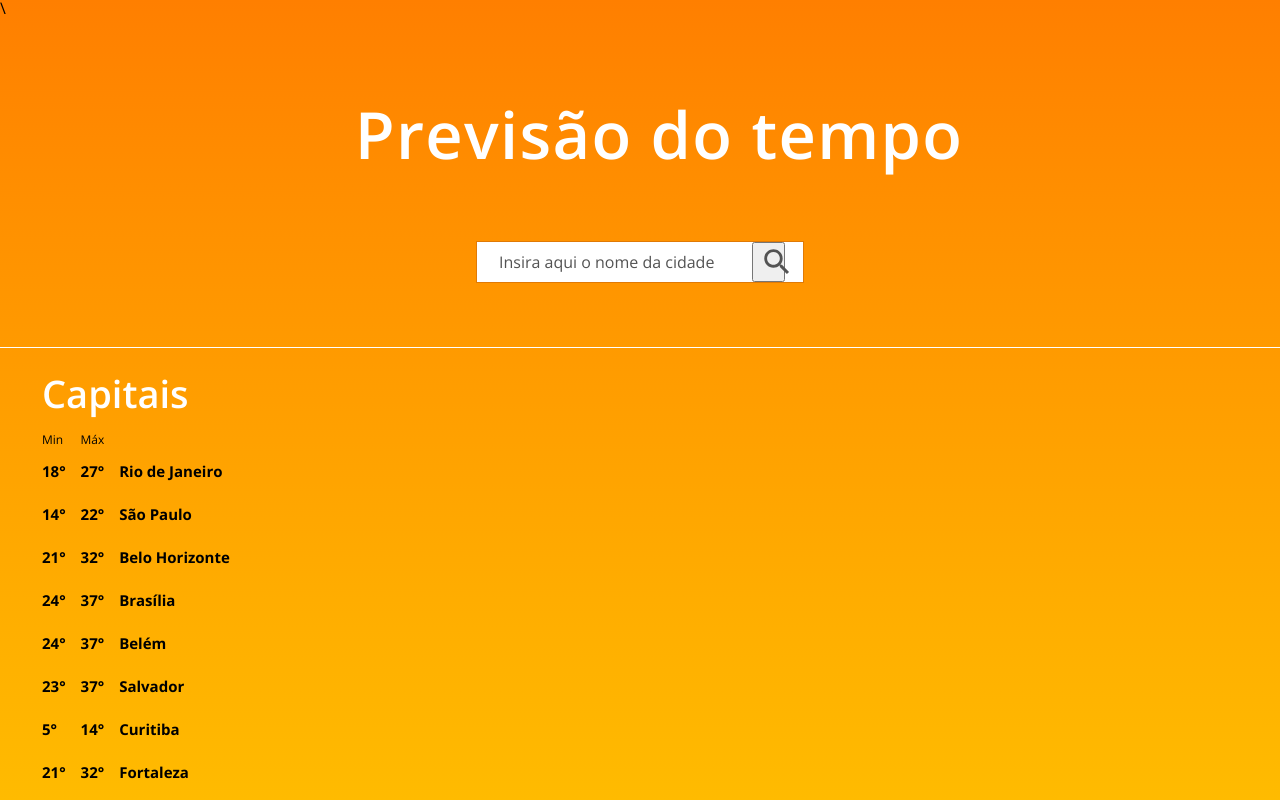
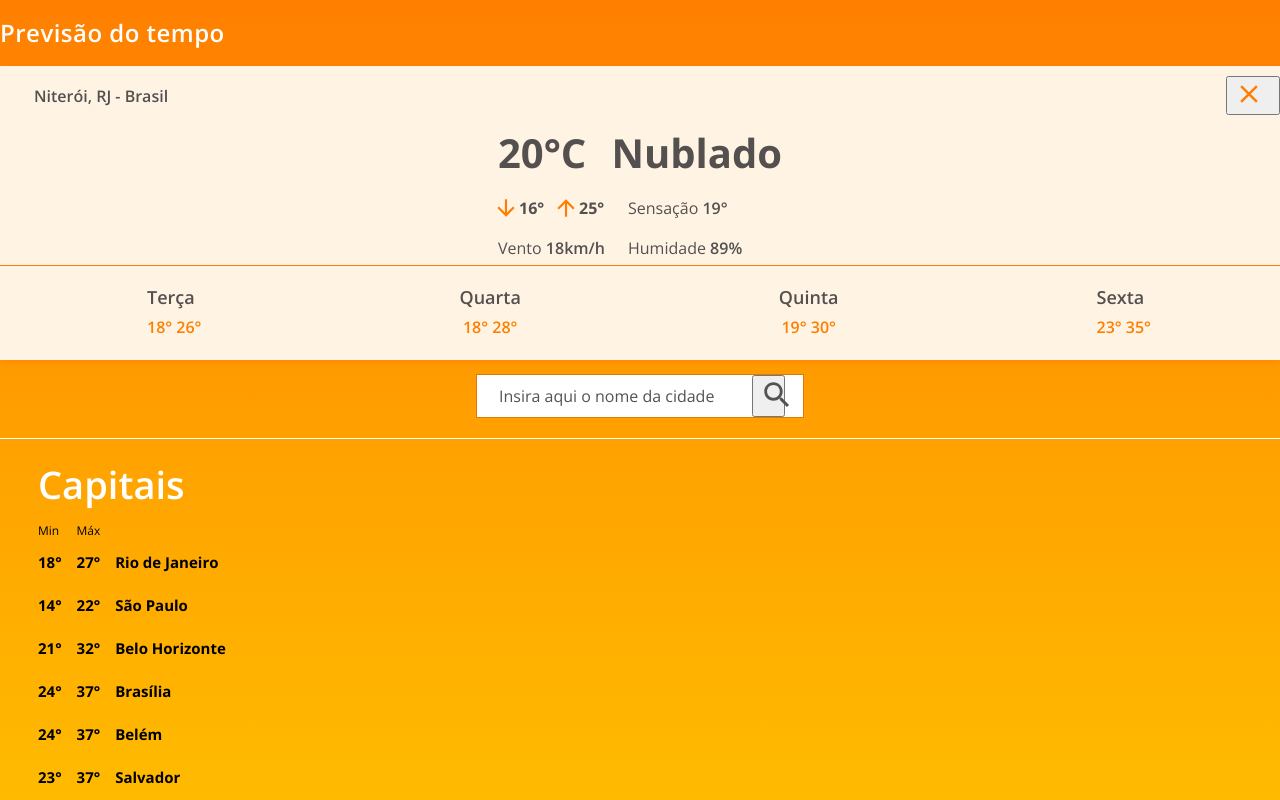
Before and after one commit to diazevedo/1STi-desafio-frontend, a React (Create React App) app: page / in a window 1280 px wide. Shown: the top 800 px of the page. Built offline with nearby package versions, Linux system fonts and the light colour scheme.

Commit message:
Almost done, needs to develop clicks and APIS calls

```diff
--- a/public/index.html
+++ b/public/index.html
@@ -5,8 +5,8 @@
     <link rel="shortcut icon" href="%PUBLIC_URL%/favicon.ico" />
     <meta name="viewport" content="width=device-width, initial-scale=1" />
     <meta name="theme-color" content="#000000" />
-    <link rel="manifest" href="%PUBLIC_URL%/manifest.json" />\
-    <link href="https://fonts.googleapis.com/css?family=Open+Sans:300,600,700&display=swap" rel="stylesheet">
+    <link rel="manifest" href="%PUBLIC_URL%/manifest.json" />
+    <link href="https://fonts.googleapis.com/css?family=Open+Sans:300,400,600,700&display=swap" rel="stylesheet">
     <title>React App</title>
   </head>
   <body>
--- a/src/components/FormSearchCitySti/styles.css
+++ b/src/components/FormSearchCitySti/styles.css
@@ -1,5 +1,5 @@
 .form-city-sti {
-  height: 42px;
+  height: 44px;
 }
 
 .form-city-sti .container-input {
--- a/src/components/SectionCitieSti/index.js
+++ b/src/components/SectionCitieSti/index.js
@@ -59,8 +59,8 @@ const cities = [
   }
 ]
 
-const SectionCitieSti = () => (
-  <section className="section-cities-sti">
+const SectionCitieSti = (city) => (
+  <section className={`section-cities-sti ${city.city}`}>
     <SubtitleSti />
     <TableCitiesSti cities={cities} />
   </section>
--- a/src/components/SectionCitieSti/styles.css
+++ b/src/components/SectionCitieSti/styles.css
@@ -1,12 +1,14 @@
 .section-cities-sti {
   width: 100%;
-  /* height: 550px; */
-  /* background-color: green; */
   border-top: var(--color-first) 1px solid;
   margin-top: 64px;
-  padding-left: 42px;
+  padding-left: 38px;
   padding-top: 26px;
   box-sizing: border-box;
+}
+
+.-smaller {
+  margin-top: 20px;
 }
 /*
 .section-cities-sti .container {
--- /dev/null
+++ b/src/components/SectionCityWeather/index.js
@@ -0,0 +1,77 @@
+import React from "react"
+import { MdClear, MdArrowDownward, MdArrowUpward } from 'react-icons/md'
+
+import "./styles.css"
+
+const SectionCityWeather = () => (
+  <article className="article-weather-sti">
+
+    <header>
+      <h3 className="text-h3">
+        Niterói, RJ - Brasil
+      </h3>
+      <button className="button-close-sti"><MdClear size={30}/></button>
+    </header>
+
+    <section className="current-weather-sti">
+
+      <p className="today-weather-sti">
+        20°C
+      </p>
+      <p className="today-weather-sti">
+        Nublado
+      </p>
+
+      <article className="article-today-sti flex">
+
+        <div className="div-first-line flex">
+
+          <div className="flex">
+
+            <div className="icon-degree-sti flex">
+              <MdArrowDownward size={26}/>
+              <p className="paragraph-degree-sti">16°</p>
+            </div>
+
+            <div className="icon-degree-sti flex m-right">
+              <MdArrowUpward size={26}/>
+              <p className="paragraph-degree-sti">25°</p>
+            </div>
+
+          </div>
+
+          <p className="extra-info-sti">Sensação <span>19°</span></p>
+
+        </div>
+
+        <p className="extra-info-sti wider-div">Vento <span>18km/h</span></p>
+        <p className="extra-info-sti">Humidade <span>89%</span></p>
+
+      </article>
+
+    </section>
+
+    <aside className="next-days flex">
+      <div className="next-day first">
+        <h3 className="">Terça</h3>
+        <p>18° 26°</p>
+      </div>
+      <div className="next-day">
+        <h3>Quarta</h3>
+        <p>18° 28°</p>
+      </div>
+      <div className="next-day">
+        <h3>Quinta</h3>
+        <p>19° 30°</p>
+      </div>
+      <div className="next-day">
+        <h3 className="last">Sexta</h3>
+        <p>23° 35°</p>
+      </div>
+    </aside>
+
+  </article>
+
+)
+
+export default SectionCityWeather
--- /dev/null
+++ b/src/components/SectionCityWeather/styles.css
@@ -0,0 +1,127 @@
+.article-weather-sti {
+  height: 294px;
+  width: 100vw;
+  padding-top: 10px;
+  box-shadow: 1px 0 10px #ff7e00;
+  /* background: linear-gradient(to bottom, #dfd3c8, #f9ecde, #fff2e4, #fff4e4); */
+  background: #fff4e4;
+  text-align: center;
+  color: #545050;
+  box-sizing: border-box;
+  margin-bottom: 14px;
+}
+
+.article-weather-sti header {
+  width: 100vw;
+  display: flex;
+  justify-content: space-between;
+  align-items: center;
+}
+
+.article-weather-sti .text-h3 {
+  margin-left: 34px;
+  font-size: 16px;
+  font-weight: 600;
+}
+
+.article-weather-sti .button-close-sti {
+  padding-right: 14px;
+}
+
+.article-weather-sti svg {
+  color: #ff7e00;
+}
+
+.article-today-sti {
+  height: 80px;
+  margin-top: 12px;
+  box-sizing: border-box;
+}
+
+.current-weather-sti {
+  width: 284px;
+  display: flex;
+  flex-wrap: wrap;
+  justify-content: space-between;
+  margin: 0 auto;
+  margin-top: 18px;
+
+}
+
+.current-weather-sti svg {
+  margin-left: -5px;
+}
+
+.today-weather-sti {
+  font-size: 40px;
+  font-weight: 700;
+}
+
+.flex {
+  display: flex;
+  align-items: center;
+  flex-wrap: wrap;
+  /* justify-content: space-around */
+}
+
+.div-first-line {
+  width: 100%;
+  /* margin-bottom: 10px; */
+}
+
+.extra-info-sti {
+  text-align: left;
+  font-weight: 300;
+}
+
+.extra-info-sti span {
+  font-weight: 600;
+}
+
+.div-first-line .extra-info-sti{
+  flex: 1;
+}
+
+.paragraph-degree-sti {
+  font-weight: 700;
+}
+
+.icon-degree-sti {
+  width: 60px;
+}
+
+.m-right {
+  margin-right: 10px;
+}
+
+.wider-div {
+  width: 130px;
+}
+
+.next-days {
+  height: 92px;
+  /* flex-basis: 70px; */
+  border-top:#ff7e00 1px solid;
+  justify-content: space-around;
+}
+
+.next-day {
+  font-size: 18px;
+  font-weight: 600;
+  margin: 0;
+  line-height: 30px;
+}
+
+.next-day p {
+  color: #ff7e00;
+  font-size: 16px;
+}
+
+.first {
+  margin-left: 18px;
+  text-align: left;
+}
+
+.last {
+  text-align: left;
+}
--- a/src/components/app/App.js
+++ b/src/components/app/App.js
@@ -2,13 +2,19 @@ import React from 'react'
 import HeaderSti from '../HeaderSti'
 import FormSearchCitySti from '../FormSearchCitySti'
 import SectionCitieSti from "../SectionCitieSti"
+import SectionCityWeather from "../SectionCityWeather"
 //https://openweathermap.org/api
+
+const cityForecast = {
+  searched: true
+}
 
 const App = () => (
   <>
-    <HeaderSti />
+    <HeaderSti city={`${cityForecast.searched ? "-smaller" : ""}`}/>
+    <SectionCityWeather />
     <FormSearchCitySti />
-    <SectionCitieSti />
+    <SectionCitieSti city={`${cityForecast.searched ? "-smaller" : ""}`}/>
   </>
 )
 
--- a/src/components/headerSti/index.js
+++ b/src/components/headerSti/index.js
@@ -2,10 +2,12 @@ import React from "react"
 import TitleSti from "../TitleSti"
 import "./styles.css"
 
-const HeaderSti = () => (
-  <header className="header-sti">
+const HeaderSti = (city) => {
+  return (
+    <header className={`header-sti${city.city}`} >
       <TitleSti />
-  </header>
-)
+    </header>
+  )
+}
 
 export default HeaderSti
--- a/src/components/headerSti/styles.css
+++ b/src/components/headerSti/styles.css
@@ -8,6 +8,15 @@
 
 .header-sti .title-sti {
   width: 250px;
+}
+
+.header-sti-smaller {
+  height: 66px;
+  font-size: 20px;
+}
+
+.header-sti-smaller h1 {
+  font-size: 24px;
 }
 
 @media (min-width: 361px) {
--- a/src/components/titleSti/index.js
+++ b/src/components/titleSti/index.js
@@ -1,8 +1,8 @@
 import React from "react"
 import "./styles.css"
 
-const TitleSti = () => (
-  <h1 className='title-sti'>
+const TitleSti = (classModifier) => (
+  <h1 className={`title-sti ${classModifier.city}`}>
     Previsão do tempo
   </h1>
 )
--- a/src/styles/elements/base.css
+++ b/src/styles/elements/base.css
@@ -3,7 +3,7 @@ html, body {
   width: 100vw;
   background: linear-gradient(to bottom, #ff7f00, #ff8f00, #ff9e00, #ffad00, #ffbb00);
   /* I need to read about it -- background-attachment: fixed; */
-  /* background-attachment: fixed; */
+  background-attachment: fixed;
   font-family: 'Open Sans', sans-serif;
 }
 
```
